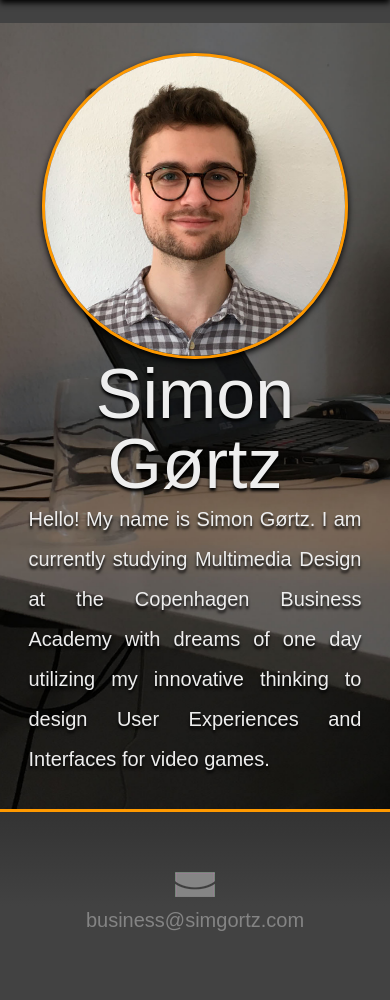
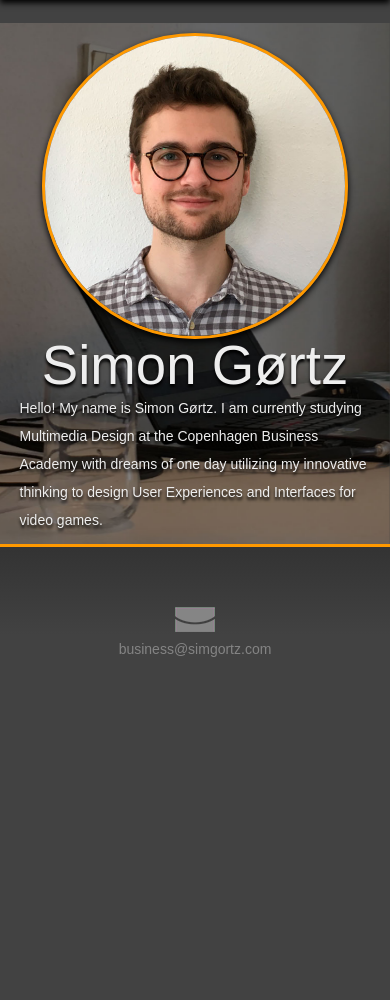
Before and after one commit to simgortz/portfolioGit, a PHP site: page / in a window 390 px wide. Shown: the part 27-1027 px from the top of the page. After the commit the page ends 684 px from the top, so only its background shows below. Run offline with PHP 8.4, Linux system fonts and the light colour scheme; some web fonts are replaced.

Commit message:
responsive update
slight change, not done

```diff
--- a/style/stylesheet.css
+++ b/style/stylesheet.css
@@ -194,6 +194,11 @@ p{
 }
 
 @media screen and (max-width: 840px){
+
+    p{
+        font-size: 14px;
+    }
+
     #topMenu li a{
         text-align: center;
         font-size: 20px;
@@ -206,15 +211,20 @@ p{
 
     #aboutMe{
         flex-direction: column-reverse;
+        padding: 10px 0;
     }
 
     #aboutMe h1{
         text-align: center;
+        font-size: 14vw;
     }
 
-    #profileText{
+    #profileText {
         width: 90%;
-        max-width: 530px;
+    }
+
+    #profileText p{
+        text-align: left;
     }
 
     #aboutMe img{
```
